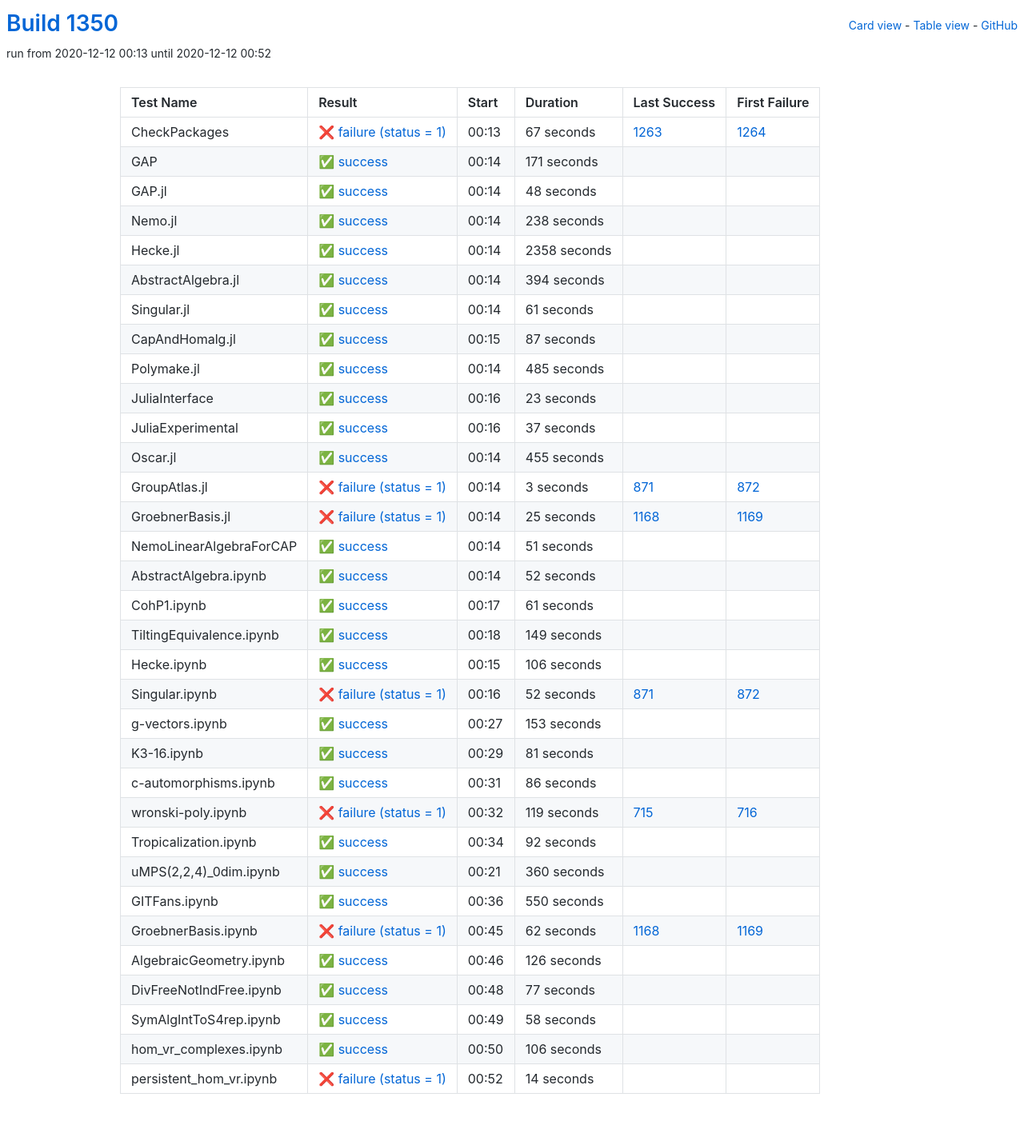
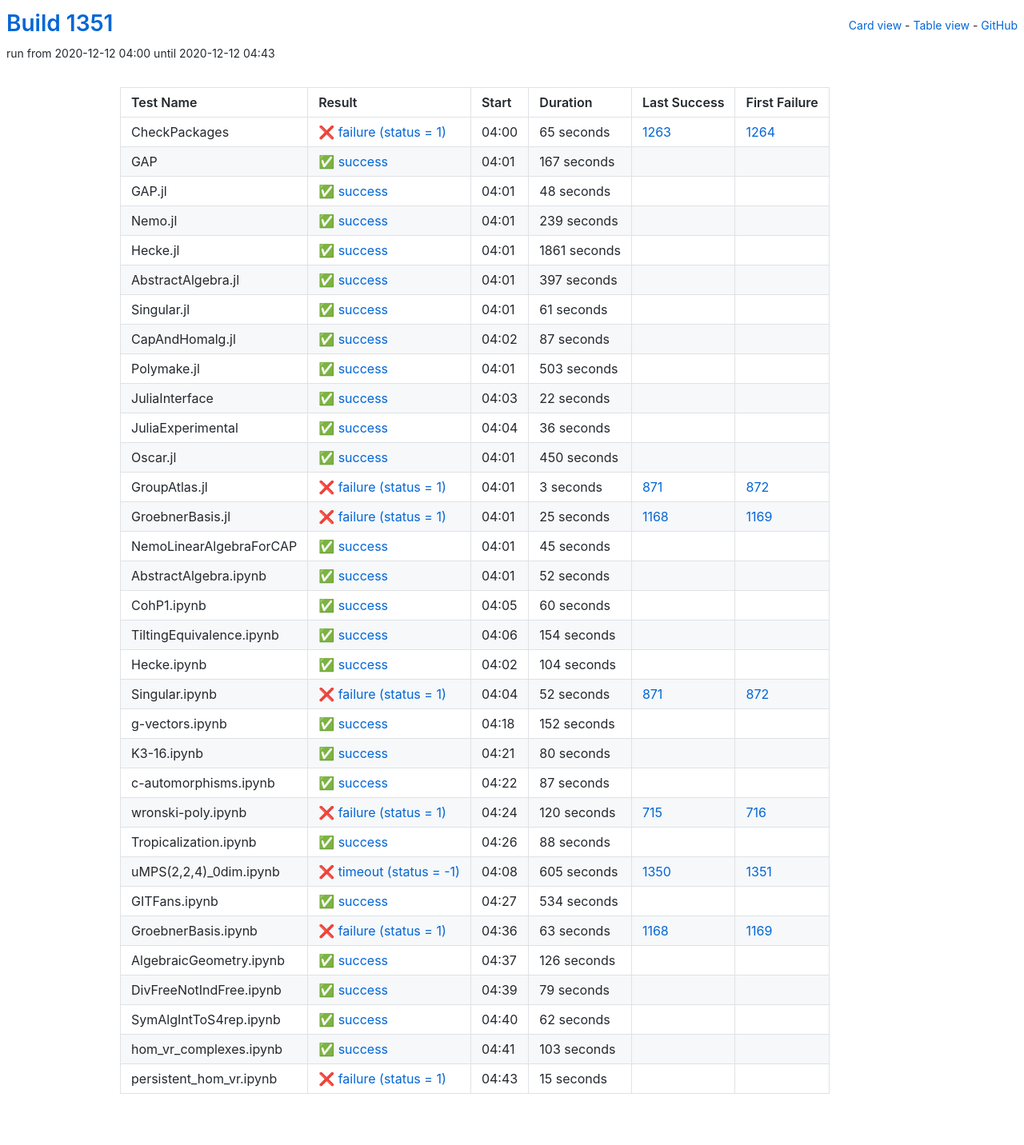
Before and after one commit to oscar-system/oscar-ci-status-stable, a Jekyll site: the page built from table.html, in a window 1280 px wide. Shown: the whole page at 80% size. Built offline with Jekyll 4.4.1, drawn with Linux system fonts in a browser that asks for light colours.

Commit message:
Build #1351

```diff
--- a/_data/ci.yml
+++ b/_data/ci.yml
@@ -1,6 +1,6 @@
 ---
-build: 1350
-build_url: https://oscarci.mathematik.uni-kl.de/job/oscar-stable/1350/
+build: 1351
+build_url: https://oscarci.mathematik.uni-kl.de/job/oscar-stable/1351/
 job: oscar-stable
 organization: oscar-system
 repo: oscar-ci-status-stable
@@ -8,32 +8,32 @@ repourl: https://github.com/oscar-system/oscar-ci-status-stable
 tests:
 - name: CheckPackages
   id: checkpackages
-  log: https://oscarci.mathematik.uni-kl.de/job/oscar-stable/1350/artifact/logs/build-1350/CheckPackages.log
-  start: 2020-12-12 00:13
+  log: https://oscarci.mathematik.uni-kl.de/job/oscar-stable/1351/artifact/logs/build-1351/CheckPackages.log
+  start: 2020-12-12 04:00
   success: false
   exitcode: 1
   status: failure
-  duration: 67
+  duration: 65
   last_success: 1263
   last_success_url: https://oscarci.mathematik.uni-kl.de/job/oscar-stable/1263/
   first_failure: 1264
   first_failure_url: https://oscarci.mathematik.uni-kl.de/job/oscar-stable/1264/
 - name: GAP
   id: gap
-  log: https://oscarci.mathematik.uni-kl.de/job/oscar-stable/1350/artifact/logs/build-1350/GAP.log
-  start: 2020-12-12 00:14
+  log: https://oscarci.mathematik.uni-kl.de/job/oscar-stable/1351/artifact/logs/build-1351/GAP.log
+  start: 2020-12-12 04:01
   success: true
   exitcode: 0
   status: success
-  duration: 171
+  duration: 167
   last_success: false
   last_success_url:
   first_failure: false
   first_failure_url:
 - name: GAP.jl
   id: gap-jl
-  log: https://oscarci.mathematik.uni-kl.de/job/oscar-stable/1350/artifact/logs/build-1350/GAP.jl.log
-  start: 2020-12-12 00:14
+  log: https://oscarci.mathematik.uni-kl.de/job/oscar-stable/1351/artifact/logs/build-1351/GAP.jl.log
+  start: 2020-12-12 04:01
   success: true
   exitcode: 0
   status: success
@@ -44,44 +44,44 @@ tests:
   first_failure_url:
 - name: Nemo.jl
   id: nemo-jl
-  log: https://oscarci.mathematik.uni-kl.de/job/oscar-stable/1350/artifact/logs/build-1350/Nemo.jl.log
-  start: 2020-12-12 00:14
+  log: https://oscarci.mathematik.uni-kl.de/job/oscar-stable/1351/artifact/logs/build-1351/Nemo.jl.log
+  start: 2020-12-12 04:01
   success: true
   exitcode: 0
   status: success
-  duration: 238
+  duration: 239
   last_success: false
   last_success_url:
   first_failure: false
   first_failure_url:
 - name: Hecke.jl
   id: hecke-jl
-  log: https://oscarci.mathematik.uni-kl.de/job/oscar-stable/1350/artifact/logs/build-1350/Hecke.jl.log
-  start: 2020-12-12 00:14
+  log: https://oscarci.mathematik.uni-kl.de/job/oscar-stable/1351/artifact/logs/build-1351/Hecke.jl.log
+  start: 2020-12-12 04:01
   success: true
   exitcode: 0
   status: success
-  duration: 2358
+  duration: 1861
   last_success: false
   last_success_url:
   first_failure: false
   first_failure_url:
 - name: AbstractAlgebra.jl
   id: abstractalgebra-jl
-  log: https://oscarci.mathematik.uni-kl.de/job/oscar-stable/1350/artifact/logs/build-1350/AbstractAlgebra.jl.log
-  start: 2020-12-12 00:14
+  log: https://oscarci.mathematik.uni-kl.de/job/oscar-stable/1351/artifact/logs/build-1351/AbstractAlgebra.jl.log
+  start: 2020-12-12 04:01
   success: true
   exitcode: 0
   status: success
-  duration: 394
+  duration: 397
   last_success: false
   last_success_url:
   first_failure: false
   first_failure_url:
 - name: Singular.jl
   id: singular-jl
-  log: https://oscarci.mathematik.uni-kl.de/job/oscar-stable/1350/artifact/logs/build-1350/Singular.jl.log
-  start: 2020-12-12 00:14
+  log: https://oscarci.mathematik.uni-kl.de/job/oscar-stable/1351/artifact/logs/build-1351/Singular.jl.log
+  start: 2020-12-12 04:01
   success: true
   exitcode: 0
   status: success
@@ -92,8 +92,8 @@ tests:
   first_failure_url:
 - name: CapAndHomalg.jl
   id: capandhomalg-jl
-  log: https://oscarci.mathematik.uni-kl.de/job/oscar-stable/1350/artifact/logs/build-1350/CapAndHomalg.jl.log
-  start: 2020-12-12 00:15
+  log: https://oscarci.mathematik.uni-kl.de/job/oscar-stable/1351/artifact/logs/build-1351/CapAndHomalg.jl.log
+  start: 2020-12-12 04:02
   success: true
   exitcode: 0
   status: success
@@ -104,56 +104,56 @@ tests:
   first_failure_url:
 - name: Polymake.jl
   id: polymake-jl
-  log: https://oscarci.mathematik.uni-kl.de/job/oscar-stable/1350/artifact/logs/build-1350/Polymake.jl.log
-  start: 2020-12-12 00:14
+  log: https://oscarci.mathematik.uni-kl.de/job/oscar-stable/1351/artifact/logs/build-1351/Polymake.jl.log
+  start: 2020-12-12 04:01
   success: true
   exitcode: 0
   status: success
-  duration: 485
+  duration: 503
   last_success: false
   last_success_url:
   first_failure: false
   first_failure_url:
 - name: JuliaInterface
   id: juliainterface
-  log: https://oscarci.mathematik.uni-kl.de/job/oscar-stable/1350/artifact/logs/build-1350/JuliaInterface.log
-  start: 2020-12-12 00:16
+  log: https://oscarci.mathematik.uni-kl.de/job/oscar-stable/1351/artifact/logs/build-1351/JuliaInterface.log
+  start: 2020-12-12 04:03
   success: true
   exitcode: 0
   status: success
-  duration: 23
+  duration: 22
   last_success: false
   last_success_url:
   first_failure: false
   first_failure_url:
 - name: JuliaExperimental
   id: juliaexperimental
-  log: https://oscarci.mathematik.uni-kl.de/job/oscar-stable/1350/artifact/logs/build-1350/JuliaExperimental.log
-  start: 2020-12-12 00:16
+  log: https://oscarci.mathematik.uni-kl.de/job/oscar-stable/1351/artifact/logs/build-1351/JuliaExperimental.log
+  start: 2020-12-12 04:04
   success: true
   exitcode: 0
   status: success
-  duration: 37
+  duration: 36
   last_success: false
   last_success_url:
   first_failure: false
   first_failure_url:
 - name: Oscar.jl
   id: oscar-jl
-  log: https://oscarci.mathematik.uni-kl.de/job/oscar-stable/1350/artifact/logs/build-1350/Oscar.jl.log
-  start: 2020-12-12 00:14
+  log: https://oscarci.mathematik.uni-kl.de/job/oscar-stable/1351/artifact/logs/build-1351/Oscar.jl.log
+  start: 2020-12-12 04:01
   success: true
   exitcode: 0
   status: success
-  duration: 455
+  duration: 450
   last_success: false
   last_success_url:
   first_failure: false
   first_failure_url:
 - name: GroupAtlas.jl
   id: groupatlas-jl
-  log: https://oscarci.mathematik.uni-kl.de/job/oscar-stable/1350/artifact/logs/build-1350/GroupAtlas.jl.log
-  start: 2020-12-12 00:14
+  log: https://oscarci.mathematik.uni-kl.de/job/oscar-stable/1351/artifact/logs/build-1351/GroupAtlas.jl.log
+  start: 2020-12-12 04:01
   success: false
   exitcode: 1
   status: failure
@@ -164,8 +164,8 @@ tests:
   first_failure_url: https://oscarci.mathematik.uni-kl.de/job/oscar-stable/872/
 - name: GroebnerBasis.jl
   id: groebnerbasis-jl
-  log: https://oscarci.mathematik.uni-kl.de/job/oscar-stable/1350/artifact/logs/build-1350/GroebnerBasis.jl.log
-  start: 2020-12-12 00:14
+  log: https://oscarci.mathematik.uni-kl.de/job/oscar-stable/1351/artifact/logs/build-1351/GroebnerBasis.jl.log
+  start: 2020-12-12 04:01
   success: false
   exitcode: 1
   status: failure
@@ -176,20 +176,20 @@ tests:
   first_failure_url: https://oscarci.mathematik.uni-kl.de/job/oscar-stable/1169/
 - name: NemoLinearAlgebraForCAP
   id: nemolinearalgebraforcap
-  log: https://oscarci.mathematik.uni-kl.de/job/oscar-stable/1350/artifact/logs/build-1350/NemoLinearAlgebraForCAP.log
-  start: 2020-12-12 00:14
+  log: https://oscarci.mathematik.uni-kl.de/job/oscar-stable/1351/artifact/logs/build-1351/NemoLinearAlgebraForCAP.log
+  start: 2020-12-12 04:01
   success: true
   exitcode: 0
   status: success
-  duration: 51
+  duration: 45
   last_success: false
   last_success_url:
   first_failure: false
   first_failure_url:
 - name: AbstractAlgebra.ipynb
   id: abstractalgebra-ipynb
-  log: https://oscarci.mathematik.uni-kl.de/job/oscar-stable/1350/artifact/logs/build-1350/AbstractAlgebra.ipynb.log
-  start: 2020-12-12 00:14
+  log: https://oscarci.mathematik.uni-kl.de/job/oscar-stable/1351/artifact/logs/build-1351/AbstractAlgebra.ipynb.log
+  start: 2020-12-12 04:01
   success: true
   exitcode: 0
   status: success
@@ -200,44 +200,44 @@ tests:
   first_failure_url:
 - name: CohP1.ipynb
   id: cohp1-ipynb
-  log: https://oscarci.mathematik.uni-kl.de/job/oscar-stable/1350/artifact/logs/build-1350/CohP1.ipynb.log
-  start: 2020-12-12 00:17
+  log: https://oscarci.mathematik.uni-kl.de/job/oscar-stable/1351/artifact/logs/build-1351/CohP1.ipynb.log
+  start: 2020-12-12 04:05
   success: true
   exitcode: 0
   status: success
-  duration: 61
+  duration: 60
   last_success: false
   last_success_url:
   first_failure: false
   first_failure_url:
 - name: TiltingEquivalence.ipynb
   id: tiltingequivalence-ipynb
-  log: https://oscarci.mathematik.uni-kl.de/job/oscar-stable/1350/artifact/logs/build-1350/TiltingEquivalence.ipynb.log
-  start: 2020-12-12 00:18
+  log: https://oscarci.mathematik.uni-kl.de/job/oscar-stable/1351/artifact/logs/build-1351/TiltingEquivalence.ipynb.log
+  start: 2020-12-12 04:06
   success: true
   exitcode: 0
   status: success
-  duration: 149
+  duration: 154
   last_success: false
   last_success_url:
   first_failure: false
   first_failure_url:
 - name: Hecke.ipynb
   id: hecke-ipynb
-  log: https://oscarci.mathematik.uni-kl.de/job/oscar-stable/1350/artifact/logs/build-1350/Hecke.ipynb.log
-  start: 2020-12-12 00:15
+  log: https://oscarci.mathematik.uni-kl.de/job/oscar-stable/1351/artifact/logs/build-1351/Hecke.ipynb.log
+  start: 2020-12-12 04:02
   success: true
   exitcode: 0
   status: success
-  duration: 106
+  duration: 104
   last_success: false
   last_success_url:
   first_failure: false
   first_failure_url:
 - name: Singular.ipynb
   id: singular-ipynb
-  log: https://oscarci.mathematik.uni-kl.de/job/oscar-stable/1350/artifact/logs/build-1350/Singular.ipynb.log
-  start: 2020-12-12 00:16
+  log: https://oscarci.mathematik.uni-kl.de/job/oscar-stable/1351/artifact/logs/build-1351/Singular.ipynb.log
+  start: 2020-12-12 04:04
   success: false
   exitcode: 1
   status: failure
@@ -248,104 +248,104 @@ tests:
   first_failure_url: https://oscarci.mathematik.uni-kl.de/job/oscar-stable/872/
 - name: g-vectors.ipynb
   id: g-vectors-ipynb
-  log: https://oscarci.mathematik.uni-kl.de/job/oscar-stable/1350/artifact/logs/build-1350/g-vectors.ipynb.log
-  start: 2020-12-12 00:27
+  log: https://oscarci.mathematik.uni-kl.de/job/oscar-stable/1351/artifact/logs/build-1351/g-vectors.ipynb.log
+  start: 2020-12-12 04:18
   success: true
   exitcode: 0
   status: success
-  duration: 153
+  duration: 152
   last_success: false
   last_success_url:
   first_failure: false
   first_failure_url:
 - name: K3-16.ipynb
   id: k3-16-ipynb
-  log: https://oscarci.mathematik.uni-kl.de/job/oscar-stable/1350/artifact/logs/build-1350/K3-16.ipynb.log
-  start: 2020-12-12 00:29
+  log: https://oscarci.mathematik.uni-kl.de/job/oscar-stable/1351/artifact/logs/build-1351/K3-16.ipynb.log
+  start: 2020-12-12 04:21
   success: true
   exitcode: 0
   status: success
-  duration: 81
+  duration: 80
   last_success: false
   last_success_url:
   first_failure: false
   first_failure_url:
 - name: c-automorphisms.ipynb
   id: c-automorphisms-ipynb
-  log: https://oscarci.mathematik.uni-kl.de/job/oscar-stable/1350/artifact/logs/build-1350/c-automorphisms.ipynb.log
-  start: 2020-12-12 00:31
+  log: https://oscarci.mathematik.uni-kl.de/job/oscar-stable/1351/artifact/logs/build-1351/c-automorphisms.ipynb.log
+  start: 2020-12-12 04:22
   success: true
   exitcode: 0
   status: success
-  duration: 86
+  duration: 87
   last_success: false
   last_success_url:
   first_failure: false
   first_failure_url:
 - name: wronski-poly.ipynb
   id: wronski-poly-ipynb
-  log: https://oscarci.mathematik.uni-kl.de/job/oscar-stable/1350/artifact/logs/build-1350/wronski-poly.ipynb.log
-  start: 2020-12-12 00:32
+  log: https://oscarci.mathematik.uni-kl.de/job/oscar-stable/1351/artifact/logs/build-1351/wronski-poly.ipynb.log
+  start: 2020-12-12 04:24
   success: false
   exitcode: 1
   status: failure
-  duration: 119
+  duration: 120
   last_success: 715
   last_success_url: https://oscarci.mathematik.uni-kl.de/job/oscar-stable/715/
   first_failure: 716
   first_failure_url: https://oscarci.mathematik.uni-kl.de/job/oscar-stable/716/
 - name: Tropicalization.ipynb
   id: tropicalization-ipynb
-  log: https://oscarci.mathematik.uni-kl.de/job/oscar-stable/1350/artifact/logs/build-1350/Tropicalization.ipynb.log
-  start: 2020-12-12 00:34
+  log: https://oscarci.mathematik.uni-kl.de/job/oscar-stable/1351/artifact/logs/build-1351/Tropicalization.ipynb.log
+  start: 2020-12-12 04:26
   success: true
   exitcode: 0
   status: success
-  duration: 92
+  duration: 88
   last_success: false
   last_success_url:
   first_failure: false
   first_failure_url:
 - name: uMPS(2,2,4)_0dim.ipynb
   id: umps-2-2-4-0dim-ipynb
-  log: https://oscarci.mathematik.uni-kl.de/job/oscar-stable/1350/artifact/logs/build-1350/uMPS-2-2-4-_0dim.ipynb.log
-  start: 2020-12-12 00:21
+  log: https://oscarci.mathematik.uni-kl.de/job/oscar-stable/1351/artifact/logs/build-1351/uMPS-2-2-4-_0dim.ipynb.log
+  start: 2020-12-12 04:08
+  success: false
+  exitcode: -1
+  status: timeout
+  duration: 605
+  last_success: 1350
+  last_success_url: https://oscarci.mathematik.uni-kl.de/job/oscar-stable/1350/
+  first_failure: 1351
+  first_failure_url: https://oscarci.mathematik.uni-kl.de/job/oscar-stable/1351/
+- name: GITFans.ipynb
+  id: gitfans-ipynb
+  log: https://oscarci.mathematik.uni-kl.de/job/oscar-stable/1351/artifact/logs/build-1351/GITFans.ipynb.log
+  start: 2020-12-12 04:27
   success: true
   exitcode: 0
   status: success
-  duration: 360
-  last_success: false
-  last_success_url:
-  first_failure: false
-  first_failure_url:
-- name: GITFans.ipynb
-  id: gitfans-ipynb
-  log: https://oscarci.mathematik.uni-kl.de/job/oscar-stable/1350/artifact/logs/build-1350/GITFans.ipynb.log
-  start: 2020-12-12 00:36
-  success: true
-  exitcode: 0
-  status: success
-  duration: 550
+  duration: 534
   last_success: false
   last_success_url:
   first_failure: false
   first_failure_url:
 - name: GroebnerBasis.ipynb
   id: groebnerbasis-ipynb
-  log: https://oscarci.mathematik.uni-kl.de/job/oscar-stable/1350/artifact/logs/build-1350/GroebnerBasis.ipynb.log
-  start: 2020-12-12 00:45
+  log: https://oscarci.mathematik.uni-kl.de/job/oscar-stable/1351/artifact/logs/build-1351/GroebnerBasis.ipynb.log
+  start: 2020-12-12 04:36
   success: false
   exitcode: 1
   status: failure
-  duration: 62
+  duration: 63
   last_success: 1168
   last_success_url: https://oscarci.mathematik.uni-kl.de/job/oscar-stable/1168/
   first_failure: 1169
   first_failure_url: https://oscarci.mathematik.uni-kl.de/job/oscar-stable/1169/
 - name: AlgebraicGeometry.ipynb
   id: algebraicgeometry-ipynb
-  log: https://oscarci.mathematik.uni-kl.de/job/oscar-stable/1350/artifact/logs/build-1350/AlgebraicGeometry.ipynb.log
-  start: 2020-12-12 00:46
+  log: https://oscarci.mathematik.uni-kl.de/job/oscar-stable/1351/artifact/logs/build-1351/AlgebraicGeometry.ipynb.log
+  start: 2020-12-12 04:37
   success: true
   exitcode: 0
   status: success
@@ -356,48 +356,48 @@ tests:
   first_failure_url:
 - name: DivFreeNotIndFree.ipynb
   id: divfreenotindfree-ipynb
-  log: https://oscarci.mathematik.uni-kl.de/job/oscar-stable/1350/artifact/logs/build-1350/DivFreeNotIndFree.ipynb.log
-  start: 2020-12-12 00:48
+  log: https://oscarci.mathematik.uni-kl.de/job/oscar-stable/1351/artifact/logs/build-1351/DivFreeNotIndFree.ipynb.log
+  start: 2020-12-12 04:39
   success: true
   exitcode: 0
   status: success
-  duration: 77
+  duration: 79
   last_success: false
   last_success_url:
   first_failure: false
   first_failure_url:
 - name: SymAlgIntToS4rep.ipynb
   id: symalginttos4rep-ipynb
-  log: https://oscarci.mathematik.uni-kl.de/job/oscar-stable/1350/artifact/logs/build-1350/SymAlgIntToS4rep.ipynb.log
-  start: 2020-12-12 00:49
+  log: https://oscarci.mathematik.uni-kl.de/job/oscar-stable/1351/artifact/logs/build-1351/SymAlgIntToS4rep.ipynb.log
+  start: 2020-12-12 04:40
   success: true
   exitcode: 0
   status: success
-  duration: 58
+  duration: 62
   last_success: false
   last_success_url:
   first_failure: false
   first_failure_url:
 - name: hom_vr_complexes.ipynb
   id: hom-vr-complexes-ipynb
-  log: https://oscarci.mathematik.uni-kl.de/job/oscar-stable/1350/artifact/logs/build-1350/hom_vr_complexes.ipynb.log
-  start: 2020-12-12 00:50
+  log: https://oscarci.mathematik.uni-kl.de/job/oscar-stable/1351/artifact/logs/build-1351/hom_vr_complexes.ipynb.log
+  start: 2020-12-12 04:41
   success: true
   exitcode: 0
   status: success
-  duration: 106
+  duration: 103
   last_success: false
   last_success_url:
   first_failure: false
   first_failure_url:
 - name: persistent_hom_vr.ipynb
   id: persistent-hom-vr-ipynb
-  log: https://oscarci.mathematik.uni-kl.de/job/oscar-stable/1350/artifact/logs/build-1350/persistent_hom_vr.ipynb.log
-  start: 2020-12-12 00:52
+  log: https://oscarci.mathematik.uni-kl.de/job/oscar-stable/1351/artifact/logs/build-1351/persistent_hom_vr.ipynb.log
+  start: 2020-12-12 04:43
   success: false
   exitcode: 1
   status: failure
-  duration: 14
+  duration: 15
   last_success: false
   last_success_url:
   first_failure: false
```
Also changed, not shown: README.md.
